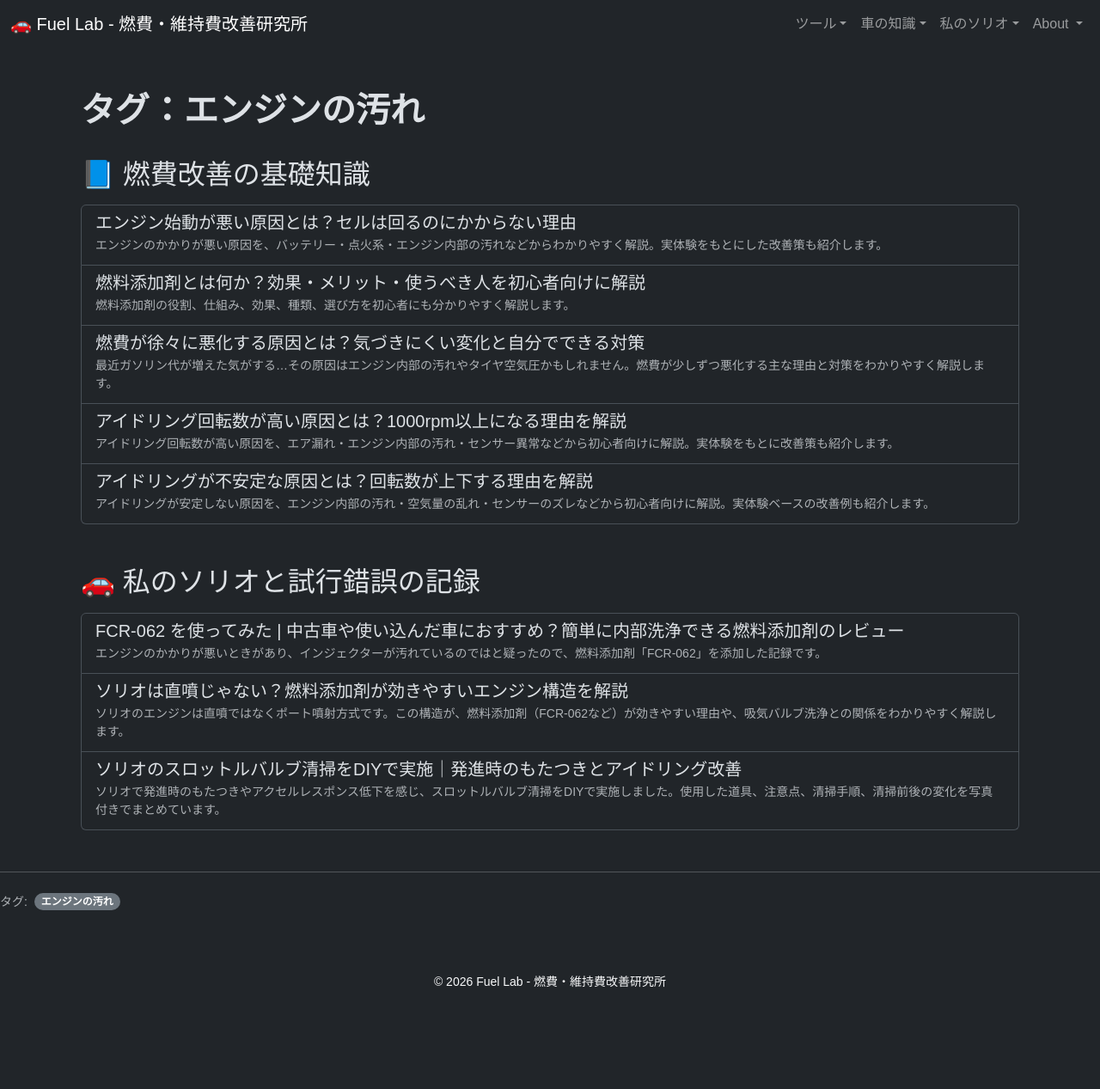
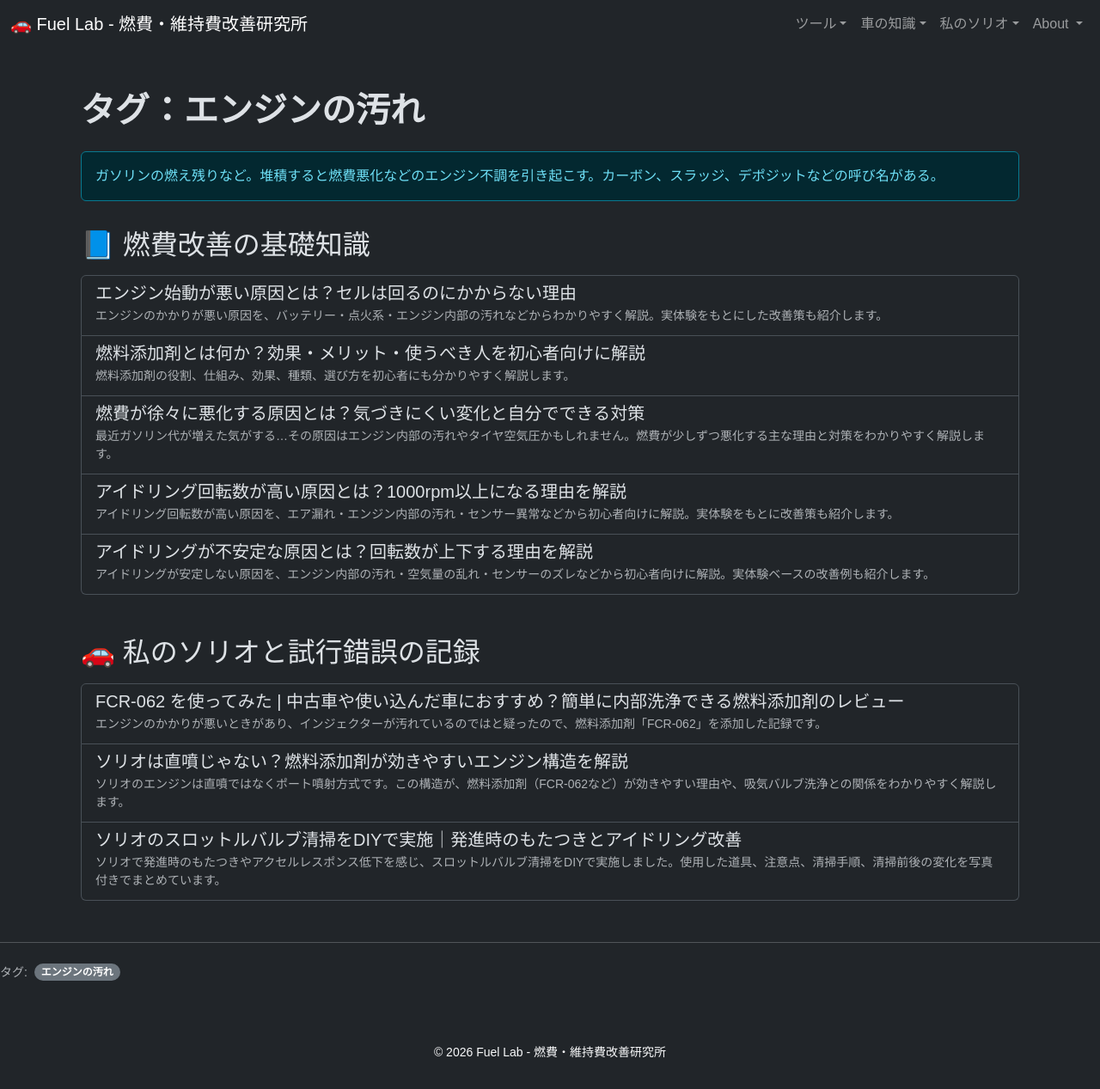
Before and after one commit to funyapar-org/fuel-lab, a Jekyll site: the page built from _tags/engine-dirt.md, in a window 1280 px wide. Shown: the whole page at 86% size. Built offline with Jekyll 4.4.1, drawn with Linux system fonts in a browser that asks for light colours; before the commit the page ends 1185 px from its top, so only the background shows below that.

Commit message:
engine-dirt.md を更新

```diff
--- a/_tags/engine-dirt.md
+++ b/_tags/engine-dirt.md
@@ -2,4 +2,6 @@
 layout: tag
 tag: engine-dirt
 title: "engine-dirt"
+description: ガソリンの燃え残りなど。堆積すると燃費悪化などのエンジン不調を引き起こす。カーボン、スラッジ、デポジットなどの呼び名がある。
+
 ---
```
